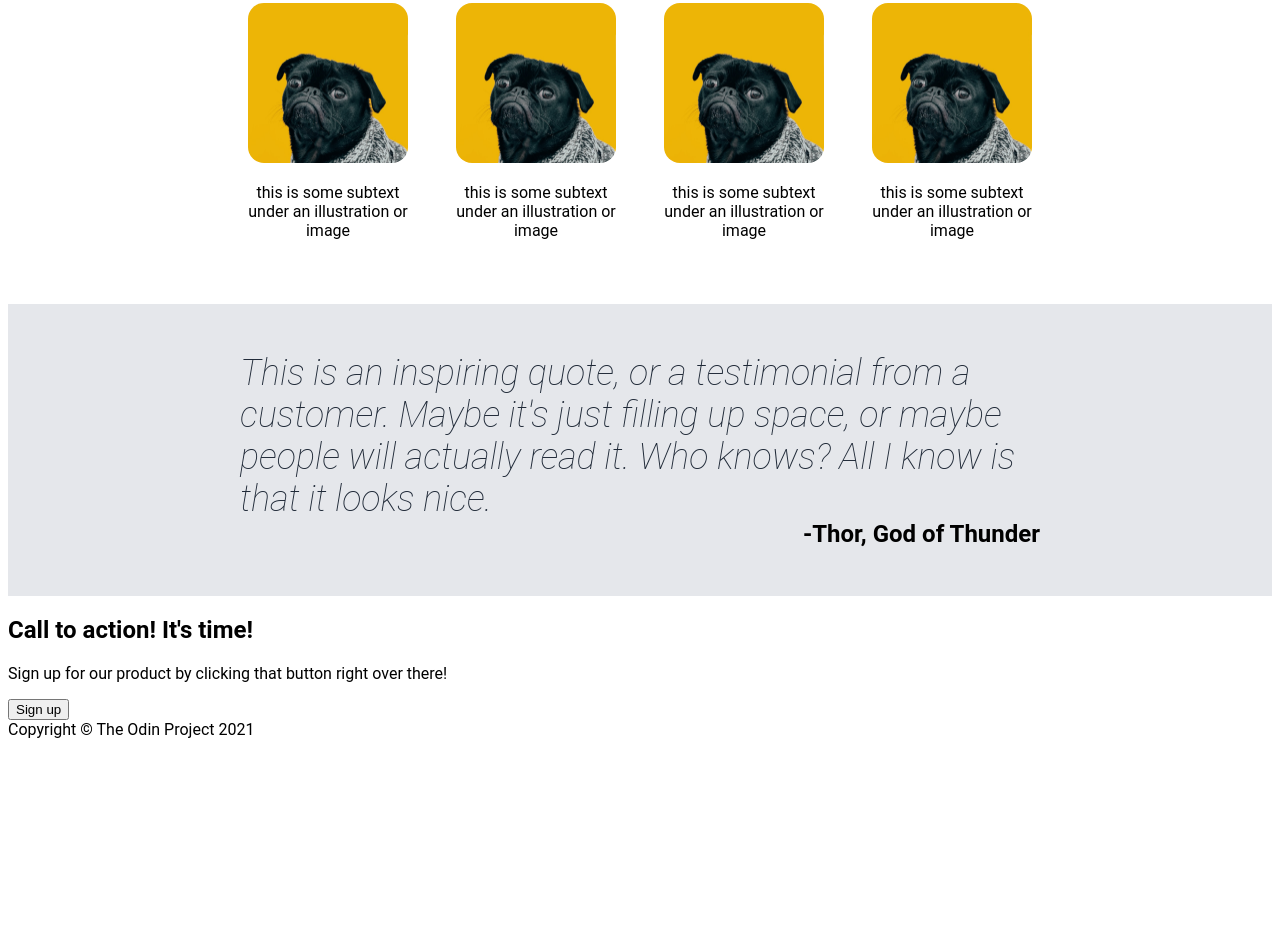
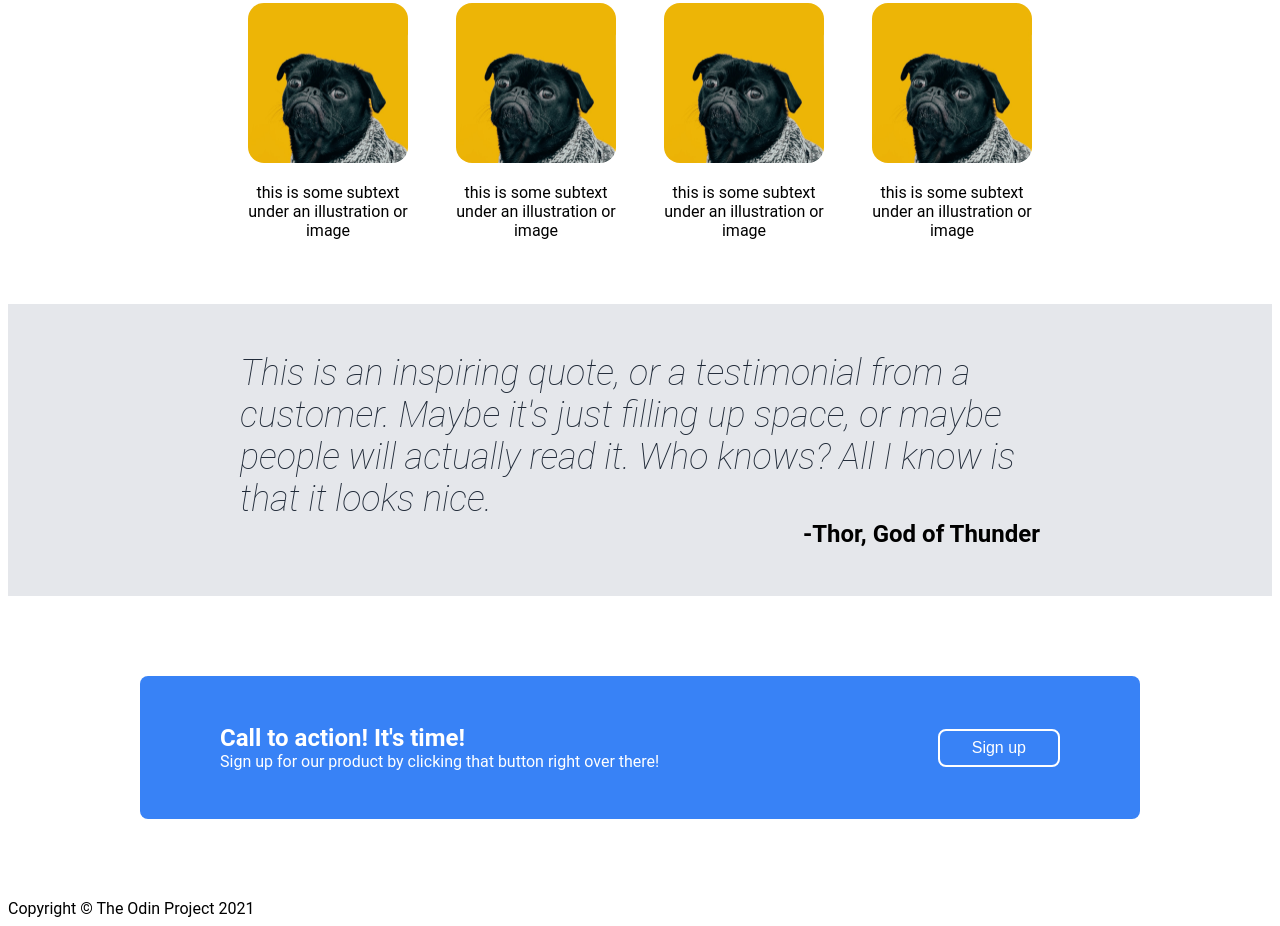
Before and after one commit to Philomath21/landing_page, a plain HTML site: page index.html in a window 1280 px wide. Shown: the part 1101-2027 px from the top of the page. Before the commit the page ends 1848 px from the top, so only its background shows below. Drawn offline with Linux system fonts and the light colour scheme.

Commit message:
add style to section 4
Style was added to section 4 & it was completed.
Some changes were made in HTML file for CSS hooks.

```diff
--- a/index.html
+++ b/index.html
@@ -52,8 +52,10 @@
             </div>
         </section>
         <section class="section-4">
-            <h2>Call to action! It's time!</h2>
-            <p>Sign up for our product by clicking that button right over there!</p>
+            <div class="flex-item">
+                <h2>Call to action! It's time!</h2>
+                <p>Sign up for our product by clicking that button right over there!</p>
+            </div>
             <button>Sign up</button>
         </section>
     </main>
--- a/styles.css
+++ b/styles.css
@@ -158,3 +158,38 @@ header {
         font-size: 24px;
         font-weight: bold;
     }
+
+
+.section-4 {
+    margin: 80px auto;
+    background-color: #3882f6;
+    display: flex;
+    justify-content: space-between;
+    align-items: center;
+    gap: 32px;
+    padding: 48px 80px;
+    border-radius: 8px;
+    max-width: 1000px;
+}
+
+    .section-4 h2,
+    .section-4 p {
+        margin: 0;
+        padding: 0;
+        color: white;
+    }
+
+    .section-4 .flex-item {
+        flex: 1 1 auto;
+    }
+
+    .section-4 button {
+        color: white;
+        background-color: #3882f6;
+        border: 2px solid white;
+        border-radius: 8px;
+        padding: 8px 32px;
+        flex: 0 0 auto;
+        font-size: 16px;
+        font-weight: 500;
+    }
```
